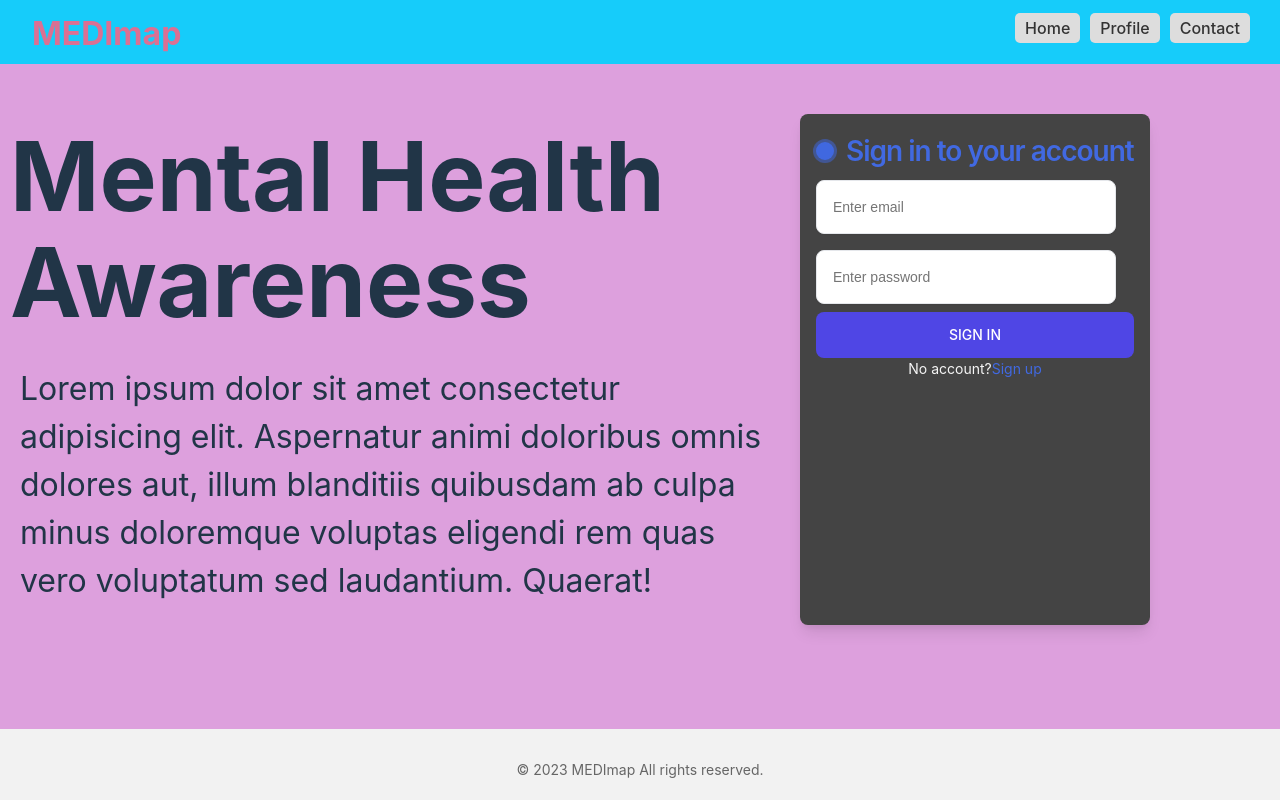
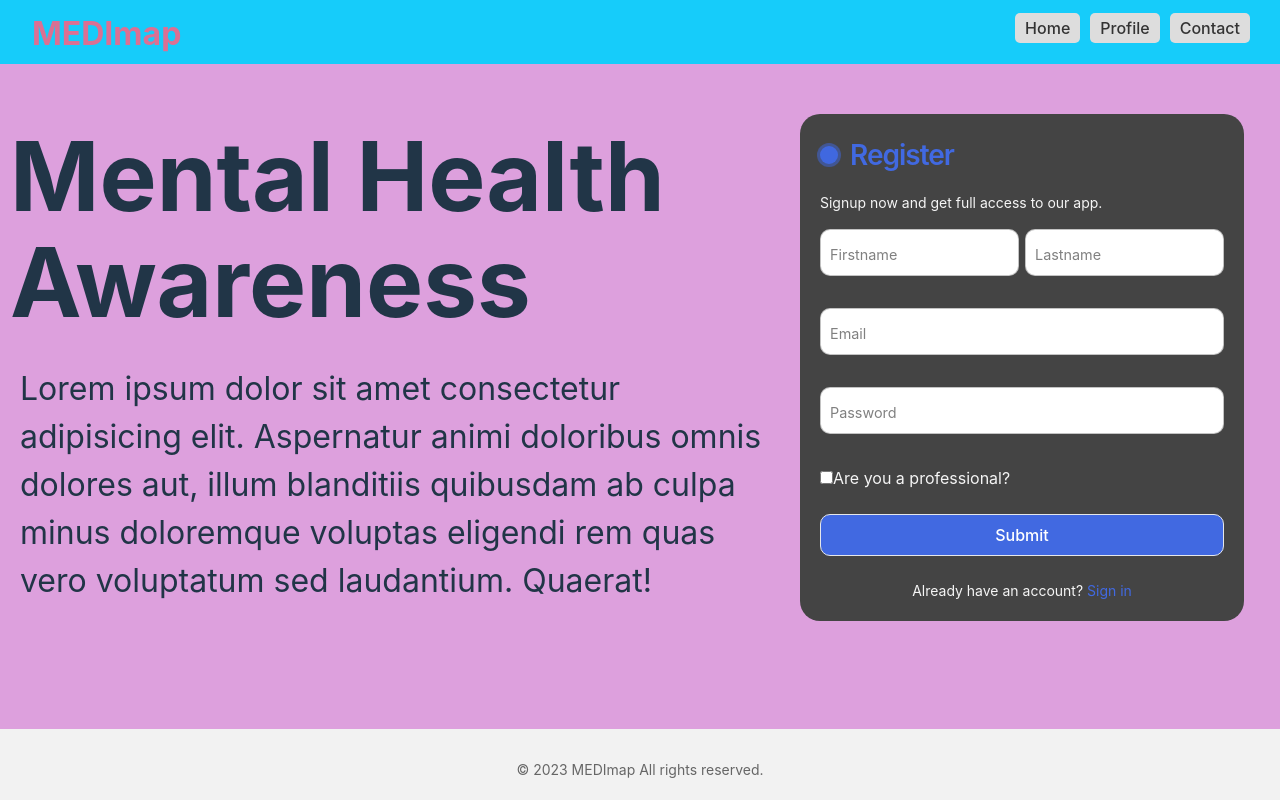
Before and after one commit to Brikita/MEDImap, a React (Vite) app in the folder frontend/: page / in a window 1280 px wide. Built offline with nearby package versions, Linux system fonts and the light colour scheme.

Commit message:
add submit logic

```diff
--- a/frontend/src/components/SignUpForm.jsx
+++ b/frontend/src/components/SignUpForm.jsx
@@ -1,24 +1,62 @@
-import React, { useState } from 'react';
+import React, { useEffect, useState } from 'react';
+import {useForm} from 'react-hook-form'
+import { useNavigate } from 'react-router-dom';
+import http from '../lib/http'
 import './SignupForm.css';
 
 
 const SignupForm = () => {
+    const {register, handleSubmit} =  useForm()
+    const navigate = useNavigate()
+
     const [firstName, setFirstName] = useState('');
     const [lastName, setLastName] = useState('');
     const [email, setEmail] = useState('');
     const [password, setPassword] = useState('');
-    const [signup, setSignup] = useState(false)
-    const handleSubmit = (e) => {
-        e.preventDefault();
+    const [role, setRole] = useState('user');
+    const [signup, setSignup] = useState(true)
+
+
+
+    const onSubmitSignUp = async ({ firstName, lastName, email, password, role }) => {
+        let user
+        if(role) {
+            user = 'professional'
+        } else {
+            user='user'
+        }
+        const payload = {
+            firstName,
+            lastName,
+            email,
+            password,
+            roles: user
+        }
+
+        await http.post('/api/signup', {data: payload})
         // Perform form submission logic here
-        console.log('Form submitted:', { firstName, lastName, email, password });
         // Reset form fields
         setFirstName('');
         setLastName('');
         setEmail('');
         setPassword('');
+        setRoles('')
     };
-    const handleFirstNameChange = (e) => {
+    const onSubmitLogin = async ({email, password}) => {
+        const payload = {
+            email,
+            password
+        }
+        console.log(payload);
+        await http.post('/api/login', {data: payload})
+        // Perform form submission logic here
+        console.log('Form submitted:', { firstName, lastName, email, password });
+        // Reset form fields
+        setEmail('');
+        setPassword('');
+
+    };
+    /* const handleFirstNameChange = (e) => {
         setFirstName(e.target.value);
     };
     const handleLastNameChange = (e) => {
@@ -29,13 +67,20 @@ const SignupForm = () => {
     };
     const handlePasswordChange = (e) => {
         setPassword(e.target.value);
+    }; */
+    const handleRolesChange = (e) => {
+        if (role) {
+            setRole('professional');
+        }else {
+            setRole('user') ;
+        }
     };
     const toggle = () => {
         setSignup(prevState => !prevState)
     }
     const content = signup ? (
         <div>
-            <form className="form" onSubmit={handleSubmit}>
+            <form className="form" onSubmit={handleSubmit(onSubmitSignUp)}>
                 <p className="title">Register</p>
                 <p className="message">Signup now and get full access to our app.</p>
                 <div className="flex">
@@ -45,8 +90,9 @@ const SignupForm = () => {
                             placeholder=""
                             type="text"
                             className="input"
-                            value={firstName}
-                            onChange={handleFirstNameChange}
+                            /* value={firstName} */
+                            /* onChange={handleFirstNameChange} */
+                            {...register('firstName')}
                         />
                         <span>Firstname</span>
                     </label>
@@ -56,8 +102,9 @@ const SignupForm = () => {
                             placeholder=""
                             type="text"
                             className="input"
-                            value={lastName}
-                            onChange={handleLastNameChange}
+                            /* value={lastName} */
+                            /* onChange={handleLastNameChange} */
+                            {...register("lastName")}
                         />
                         <span>Lastname</span>
                     </label>
@@ -68,8 +115,9 @@ const SignupForm = () => {
                         placeholder=""
                         type="email"
                         className="input"
-                        value={email}
-                        onChange={handleEmailChange}
+                        /* value={email} */
+                        /* onChange={handleEmailChange} */
+                        {...register("email")}
                     />
                     <span>Email</span>
                 </label>
@@ -79,10 +127,23 @@ const SignupForm = () => {
                         placeholder=""
                         type="password"
                         className="input"
-                        value={password}
-                        onChange={handlePasswordChange}
+                        /* value={password} */
+                        /* onChange={handlePasswordChange} */
+                        {...register("password")}
                     />
                     <span>Password</span>
+                </label>
+                <label htmlFor="professional">
+                    <input
+                        type="checkbox"
+                        name="professional"
+                        id="professional"
+                       /*  checked={role === 'professional'} */
+                        onChange={handleRolesChange}
+                        {...register("role")}
+
+                    />
+                    <span className="professional">Are you a professional?</span>
                 </label>
                 <button type="submit" className="submit">
                     Submit
@@ -92,15 +153,29 @@ const SignupForm = () => {
                 </p>
             </form>
         </div>
-    ) : <form className="form-login">
+    ) : <form onSubmit={handleSubmit(onSubmitLogin)} className="form-login">
         <p className="title">Sign in to your account</p>
         <div className="login-input-container">
-            <input type="email" placeholder="Enter email" />
+            <input
+            type="email"
+            /* value={email}  */
+            name='email'
+            /* onChange={handleEmailChange}  */
+            placeholder="Enter email"
+            {...register("email")}
+            />
             <span>
             </span>
         </div>
         <div className="login-input-container">
-            <input type="password" placeholder="Enter password" />
+            <input
+            type="password"
+            /* value={password} */
+             name='password'
+            /* onChange={handlePasswordChange}  */
+            placeholder="Enter password"
+            {...register('password')}
+             />
         </div>
         <button type="submit" className="login-submit">
             Sign in
--- a/frontend/src/components/SignupForm.css
+++ b/frontend/src/components/SignupForm.css
@@ -73,7 +73,9 @@
     gap: 6px;
   }
 
-
+.professional {
+    color: whitesmoke;
+}
 
   .form label {
     position: relative;
```
